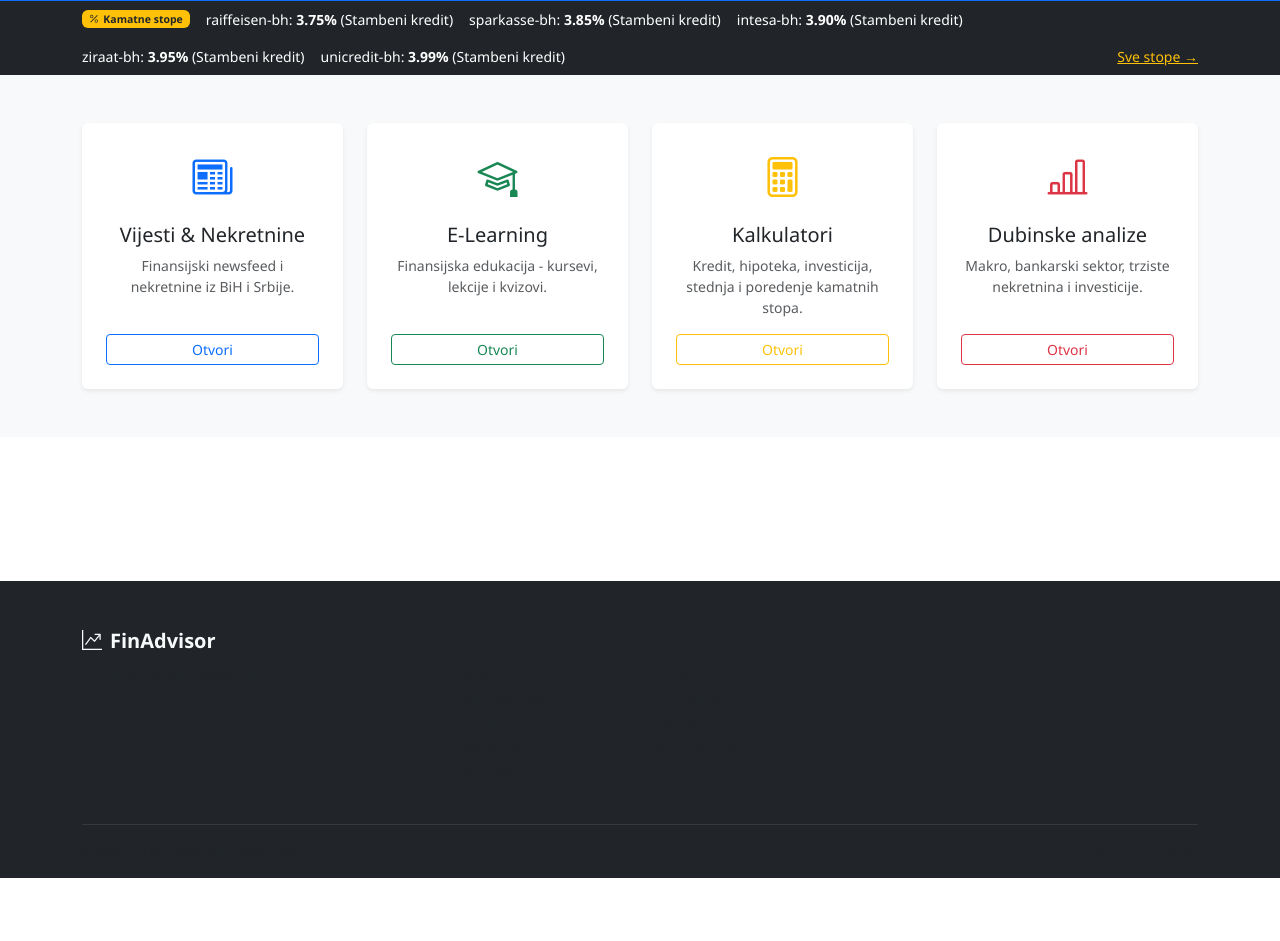
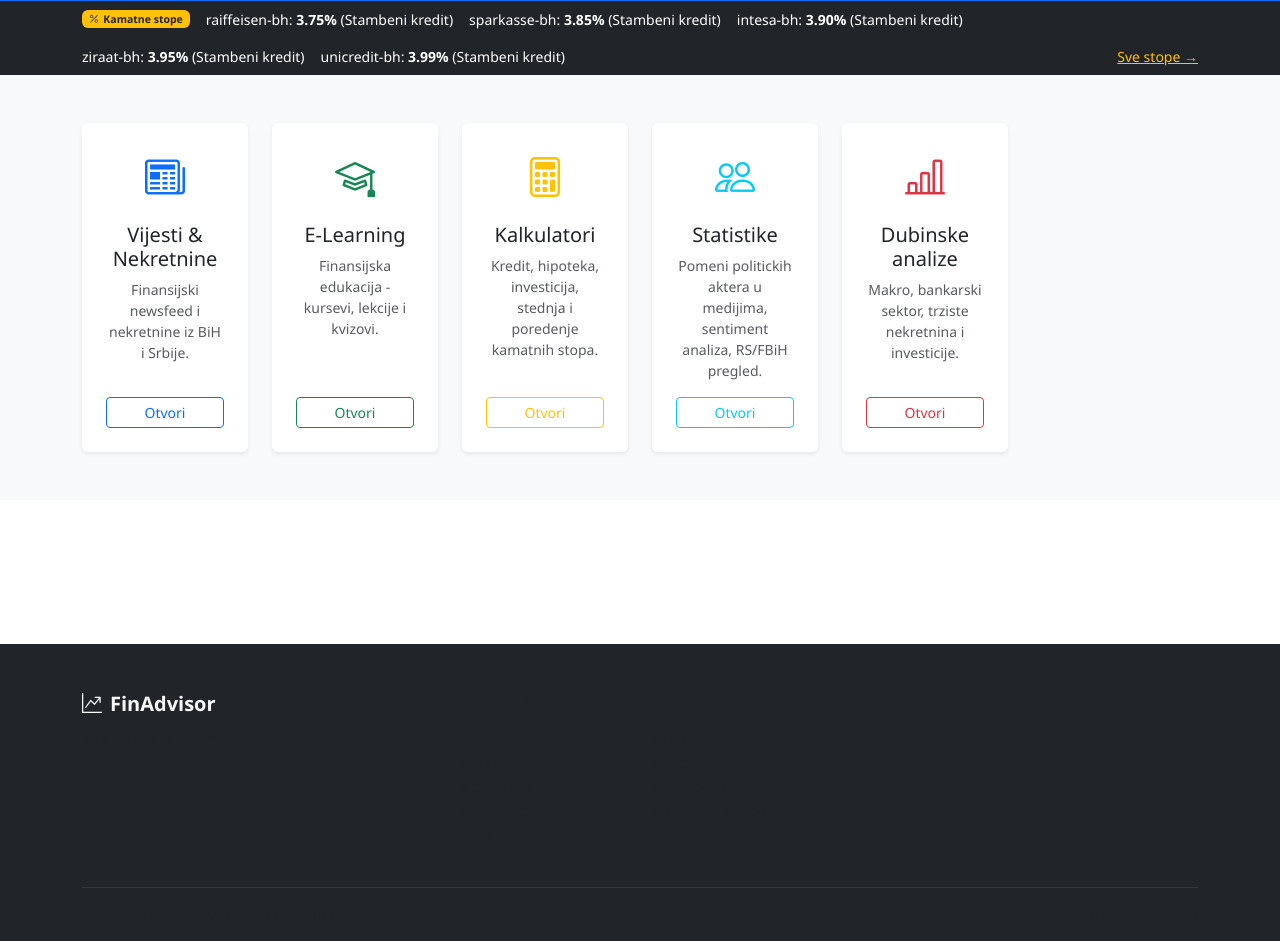
Before and after one commit to bojanbaskot/finadvice, a Django app: page / in a window 1280 px wide. Shown: the part 384-1325 px from the top of the page. Before the commit the page ends 1262 px from the top, so only its background shows below. Run offline with Django 4.2, Linux system fonts and the light colour scheme; data comes from the database, SQL or seed files in the repository; data that the repository does not hold is empty; some libraries are stand-ins or nearby versions.

Commit message:
Add Statistike as 4th section on homepage, Analize 5th

```diff
--- a/templates/core/home.html
+++ b/templates/core/home.html
@@ -34,7 +34,7 @@
 <section class="py-5 bg-light">
   <div class="container">
     <div class="row g-4">
-      <div class="col-md-3">
+      <div class="col-md-2 col-sm-6">
         <div class="card border-0 shadow-sm h-100 text-center p-4">
           <i class="bi bi-newspaper text-primary fs-1 mb-3"></i>
           <h5>Vijesti &amp; Nekretnine</h5>
@@ -42,7 +42,7 @@
           <a href="{% url 'news:news-list' %}" class="btn btn-outline-primary btn-sm mt-auto">Otvori</a>
         </div>
       </div>
-      <div class="col-md-3">
+      <div class="col-md-2 col-sm-6">
         <div class="card border-0 shadow-sm h-100 text-center p-4">
           <i class="bi bi-mortarboard text-success fs-1 mb-3"></i>
           <h5>E-Learning</h5>
@@ -50,7 +50,7 @@
           <a href="{% url 'elearning:course-list' %}" class="btn btn-outline-success btn-sm mt-auto">Otvori</a>
         </div>
       </div>
-      <div class="col-md-3">
+      <div class="col-md-2 col-sm-6">
         <div class="card border-0 shadow-sm h-100 text-center p-4">
           <i class="bi bi-calculator text-warning fs-1 mb-3"></i>
           <h5>Kalkulatori</h5>
@@ -58,7 +58,15 @@
           <a href="{% url 'calculators:index' %}" class="btn btn-outline-warning btn-sm mt-auto">Otvori</a>
         </div>
       </div>
-      <div class="col-md-3">
+      <div class="col-md-2 col-sm-6">
+        <div class="card border-0 shadow-sm h-100 text-center p-4">
+          <i class="bi bi-people text-info fs-1 mb-3"></i>
+          <h5>Statistike</h5>
+          <p class="text-muted small">Pomeni politickih aktera u medijima, sentiment analiza, RS/FBiH pregled.</p>
+          <a href="{% url 'politics:dashboard' %}" class="btn btn-outline-info btn-sm mt-auto">Otvori</a>
+        </div>
+      </div>
+      <div class="col-md-2 col-sm-6">
         <div class="card border-0 shadow-sm h-100 text-center p-4">
           <i class="bi bi-bar-chart-line text-danger fs-1 mb-3"></i>
           <h5>Dubinske analize</h5>
@@ -79,7 +87,7 @@
     </div>
     <div class="row g-4">
       {% for article in featured_news %}
-      <div class="col-md-3">{% include "news/partials/_news_card.html" %}</div>
+      <div class="col-md-2 col-sm-6">{% include "news/partials/_news_card.html" %}</div>
       {% endfor %}
     </div>
   </div>
@@ -95,7 +103,7 @@
     </div>
     <div class="row g-4">
       {% for property in featured_properties %}
-      <div class="col-md-3">{% include "news/partials/_property_card.html" %}</div>
+      <div class="col-md-2 col-sm-6">{% include "news/partials/_property_card.html" %}</div>
       {% endfor %}
     </div>
   </div>
```
